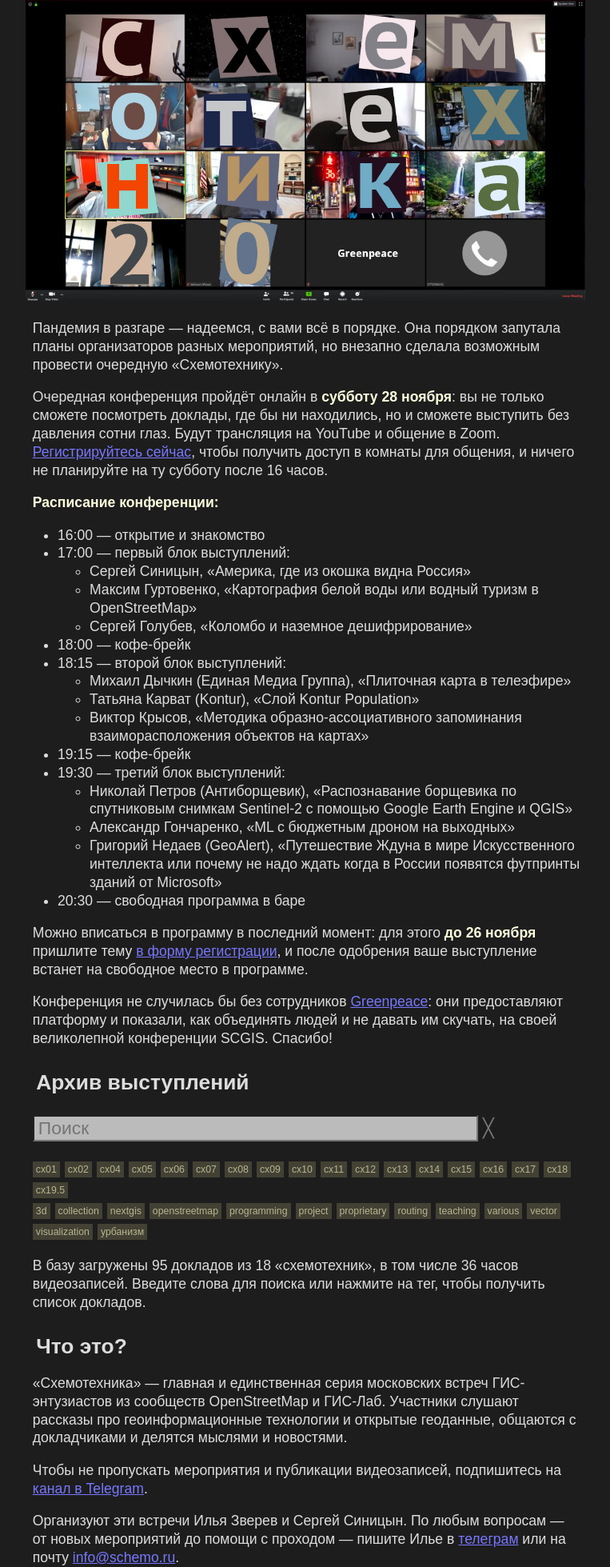
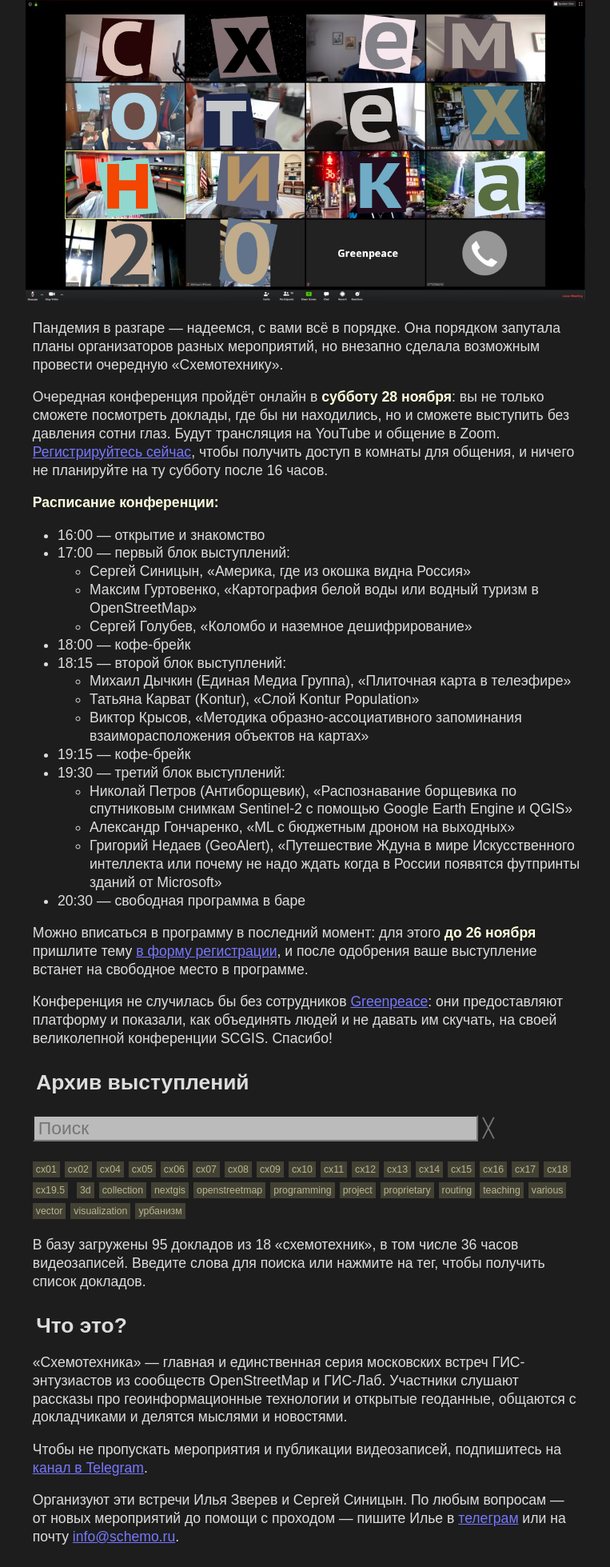
Before and after one commit to Zverik/schemotechnika, a Jekyll site: the page built from index.html, in a window 1280 px wide. Shown: the whole page at 80% size, without its empty margins (258-1021 px from the left). Built offline with Jekyll 4.4.1, drawn with Linux system fonts in a browser that asks for light colours; nearby versions of some CDN libraries; after the commit the page ends 1933 px from its top, so only the background shows below that.

Commit message:
remove newline from talks

```diff
--- a/_includes/talks.html
+++ b/_includes/talks.html
@@ -5,7 +5,7 @@
     <span class="clearsearch" :class="{ csnotactive: !search.length }" @click="search = ''; filter()">╳</span>
   </div>
   <div class="tags">
-    <span v-for="tag in cx" :class="'tag tag-cx'+tag" @click="clickTag">cx{{ tag }}</span><br>
+    <span v-for="tag in cx" :class="'tag tag-cx'+tag" @click="clickTag">cx{{ tag }}</span>
     <span v-for="tag in allTags" class="tag" @click="clickTag">{{ tag }}</span>
   </div>
   <div v-if="results.length" id="search-results">
```
